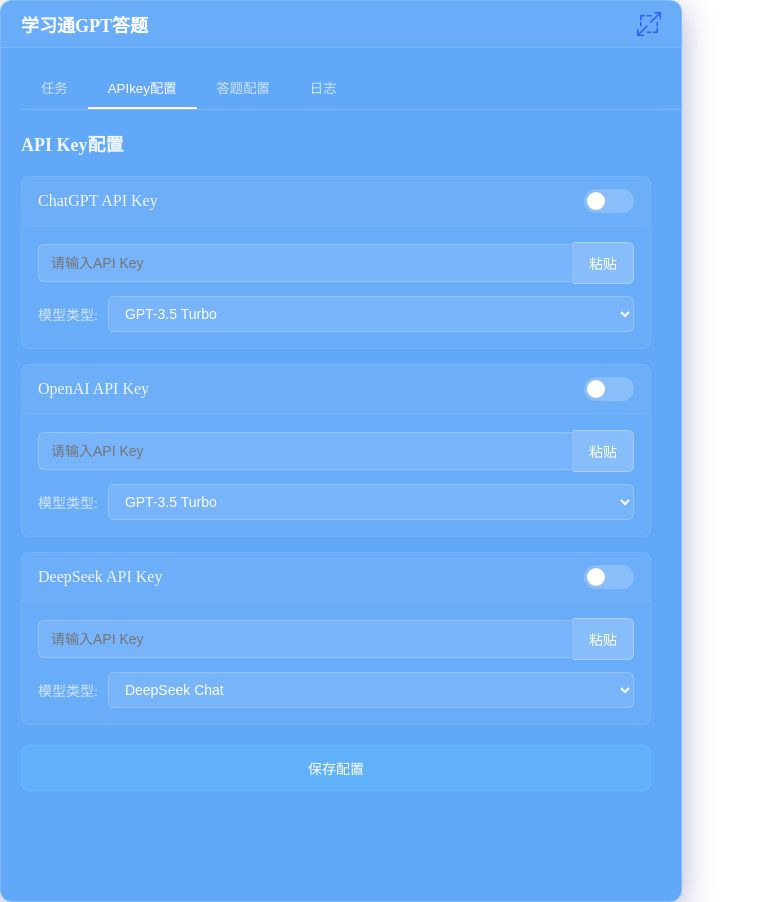
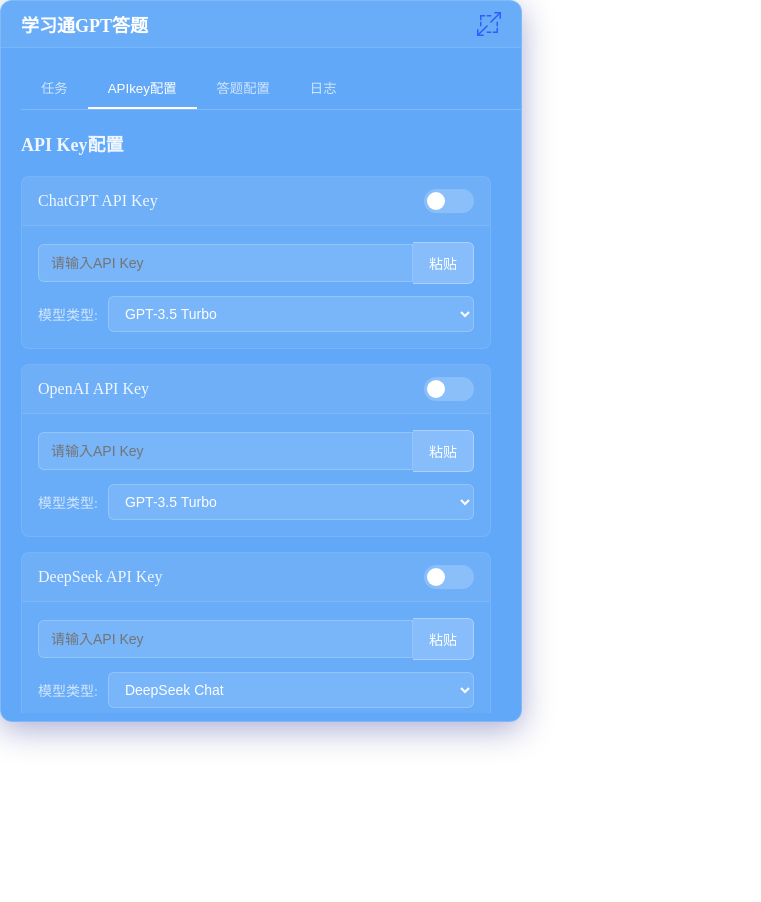
Before and after one commit to in-serinder/chaoxing-GPTanswer, a Vue app in the folder ui/: page / in a window 1280 px wide. Shown: the whole page, without its empty margins (0-761 px from the left). After the commit the page ends 800 px from the top, so only its background shows below. Built offline with nearby package versions, Linux system fonts and the light colour scheme; the HTML template or start-up script is replaced by a standard one.

Commit message:
添加构建文件

```diff
--- a/ui/src/App.vue
+++ b/ui/src/App.vue
@@ -1,7 +1,7 @@
 <template>
   <!-- 主容器 高度缩放内容 -->
-  <div class="container" :class="{ 'minimized': isMinimized }">
-    <div class="title" @click="toggleMinimize">
+  <div class="container" :class="{ 'minimized': isMinimized }" :style="containerStyle">
+    <div class="title" @click="toggleMinimize" @mousedown="startDrag" @mouseup="stopDrag" @mousemove="onDrag">
       <!-- <img src="https://pic1.imgdb.cn/item/69d24da0441d16110110747f.png" alt="titleIcon" class="title-icon"> -->
       <h2>学习通GPT答题</h2>
       <img :src="zoom" alt="zoom" class="zoom-icon" :class="{ 'rotated': isMinimized }">
@@ -38,7 +38,7 @@
 
 <script setup lang="ts">
 import '@/main.css'
-import { ref } from 'vue'
+import { ref, computed, onMounted, onUnmounted } from 'vue'
 import zoom from '@/svg/zoom.svg'
 import Task from '@/components/task.vue'
 import ApiKeyConfig from '@/components/apiKeyConfig.vue'
@@ -47,10 +47,52 @@ import Log from '@/components/log.vue'
 
 
 const isMinimized = ref(false)
+const isDragging = ref(false)
+const startX = ref(0)
+const startY = ref(0)
+const containerX = ref(0)
+const containerY = ref(0)
+
+const containerStyle = computed(() => {
+  return {
+    left: `${containerX.value}px`,
+    top: `${containerY.value}px`
+  }
+})
 
 const toggleMinimize = () => {
   isMinimized.value = !isMinimized.value
 }
+
+const startDrag = (e: MouseEvent) => {
+  isDragging.value = true
+  startX.value = e.clientX - containerX.value
+  startY.value = e.clientY - containerY.value
+  // 防止点击事件触发
+  e.preventDefault()
+}
+
+const onDrag = (e: MouseEvent) => {
+  if (isDragging.value) {
+    containerX.value = e.clientX - startX.value
+    containerY.value = e.clientY - startY.value
+  }
+}
+
+const stopDrag = () => {
+  isDragging.value = false
+}
+
+// 监听全局鼠标释放事件，防止鼠标移出窗口后无法停止拖拽
+onMounted(() => {
+  document.addEventListener('mouseup', stopDrag)
+  document.addEventListener('mousemove', onDrag)
+})
+
+onUnmounted(() => {
+  document.removeEventListener('mouseup', stopDrag)
+  document.removeEventListener('mousemove', onDrag)
+})
 
 const switchTab = (tab: string) => {
 
--- a/ui/src/main.css
+++ b/ui/src/main.css
@@ -2,6 +2,7 @@
 body {
     margin: 0;
     padding: 0;
+    position: relative;
     /* background-color: #803b3b; */
 }
 
@@ -24,8 +25,10 @@ body {
 
 /*pa内容*/
 .container {
-    width: 680px;
-    height: 900px;
+    /* width: 680px; */
+    /* height: 900px; */
+    width: 520px;
+    height: 720px;
     border: 1px solid rgba(255, 255, 255, 0.2);
     border-radius: 12px;
     background: rgba(255, 255, 255, 0.1);
@@ -39,6 +42,7 @@ body {
     transition: all 0.3s ease;
     cursor: pointer;
     user-select: none;
+    position: absolute;
 }
 
 .container.minimized {
```
Also changed, not shown: 3 other files (tests, documents, lock files or other folders).
